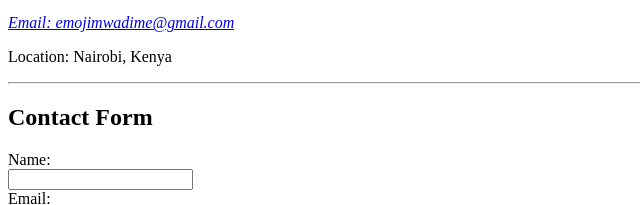
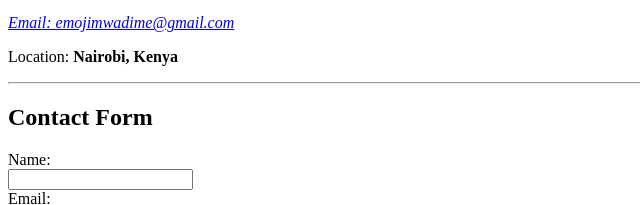
Before and after one commit to Daltonmwadime/Dalton-mwadime, a plain HTML site: page index.html in a window 1280 px wide. Shown: the part 756-961 px from the top of the page, 0-640 px from the left. Drawn offline with Linux system fonts and the light colour scheme.

Commit message:
Bold the location in contact section

```diff
--- a/index.html
+++ b/index.html
@@ -62,7 +62,7 @@
         <h2>contact </h2>
         <P><a href="tel:0783855005"><i class="fas fa-phone">contact:0783855005</i></a></p>
       <p><a href="mailto:emojimwadime@gmail.com"><i class="fas fa-envelope">Email: emojimwadime@gmail.com</i></a></p>
-      <p>Location: Nairobi, Kenya</p>
+      <p>Location:<b> Nairobi, Kenya</b></p>
     </section>
 
     <hr />
```
